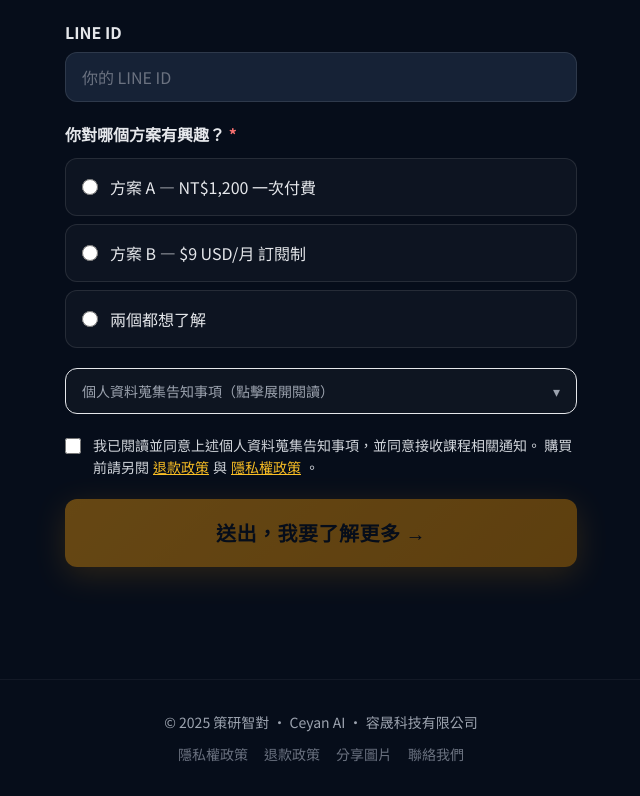
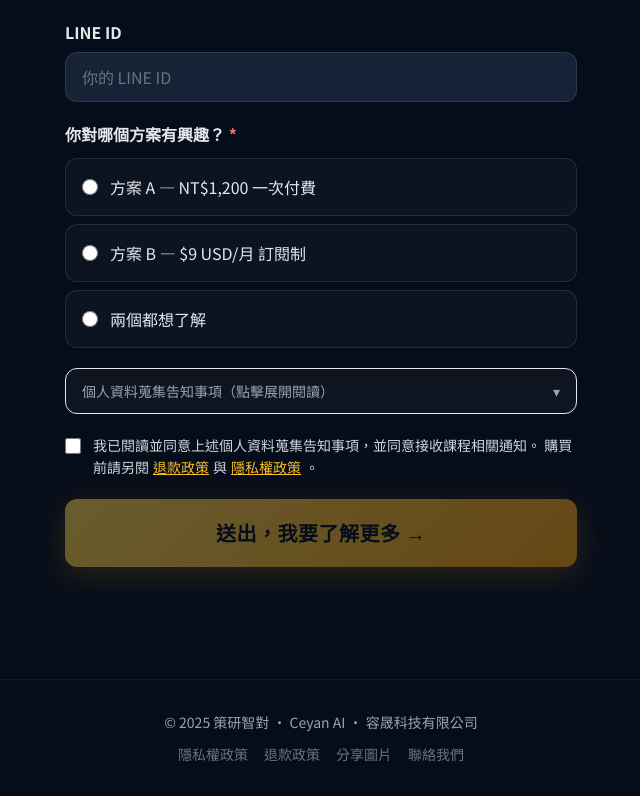
Before and after one commit to EZoneLai/askai, a Next.js app: page / in a window 1280 px wide. Shown: the part 7554-8350 px from the top of the page, without its empty margins (319-959 px from the left). Built offline with nearby package versions, Linux system fonts and the light colour scheme.

Commit message:
design: brighten submit button gradient to amber-light → amber

```diff
--- a/components/SignupForm.tsx
+++ b/components/SignupForm.tsx
@@ -193,7 +193,7 @@ export default function SignupForm() {
         disabled={!valid || submitting}
         className="w-full py-5 rounded-xl text-xl font-black tracking-wide transition-all duration-200 disabled:opacity-40 disabled:cursor-not-allowed disabled:transform-none"
         style={{
-          background: 'linear-gradient(135deg, #F59E0B, #E08A00)',
+          background: 'linear-gradient(135deg, #FCD34D, #F59E0B)',
           color: '#060D1A',
           boxShadow: '0 8px 32px rgba(245,158,11,0.40)',
         }}
```
